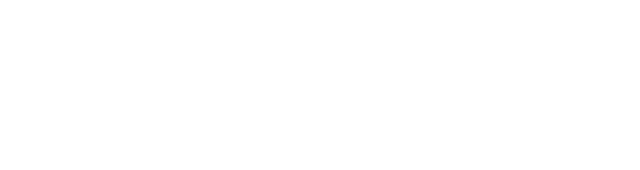
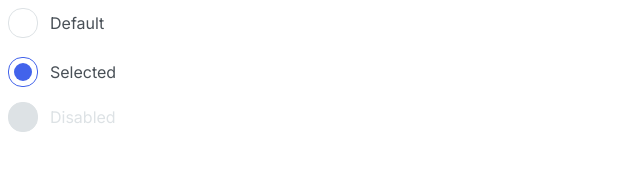
Before and after one commit to js-tasks-ru/htmlcss-20220519_mraleksej, a website: page 07-lection5/02-radio/index.html in a window 1280 px wide. Shown: the whole page, without its empty margins (0-640 px from the left). Drawn offline with Linux system fonts and the light colour scheme.

Commit message:
add 07-lection5-02-radio solution

```diff
--- a/07-lection5/02-radio/index.html
+++ b/07-lection5/02-radio/index.html
@@ -6,6 +6,40 @@
         <link rel="stylesheet" href="./radio.css">
     </head>
     <body>
-
+    <div class="page" style="display: flex; flex-direction: column; gap: 15px;">
+        <label for="radio-1" class="radio">
+            <input type="radio" class="radio__input" id="radio-1" name="radio-custom">
+            <div class="radio__state">
+                <div class="radio__content">
+                    <svg class="radio__icon" width="18" height="18" viewBox="0 0 18 18" fill="none" xmlns="http://www.w3.org/2000/svg">
+                        <rect width="18" height="18" rx="9" fill="#4263EB"/>
+                    </svg>
+                </div>
+                <div class="radio__title">Default</div>
+            </div>
+        </label>
+        <label for="radio-2" class="radio">
+            <input type="radio" class="radio__input" id="radio-2" name="radio-custom" checked>
+            <div class="radio__state">
+                <div class="radio__content">
+                    <svg class="radio__icon" width="18" height="18" viewBox="0 0 18 18" fill="none" xmlns="http://www.w3.org/2000/svg">
+                        <rect width="18" height="18" rx="9" fill="#4263EB"/>
+                    </svg>
+                </div>
+                <div class="radio__title">Selected</div>
+            </div>
+        </label>
+        <label for="radio-3" class="radio">
+            <input type="radio" class="radio__input" id="radio-3" name="radio-custom" disabled>
+            <div class="radio__state">
+                <div class="radio__content">
+                    <svg class="radio__icon" width="18" height="18" viewBox="0 0 18 18" fill="none" xmlns="http://www.w3.org/2000/svg">
+                        <rect width="18" height="18" rx="9" fill="#4263EB"/>
+                    </svg>
+                </div>
+                <div class="radio__title">Disabled</div>
+            </div>
+        </label>
+    </div>
     </body>
 </html>
--- a/07-lection5/02-radio/radio.css
+++ b/07-lection5/02-radio/radio.css
@@ -0,0 +1,65 @@
+.radio{
+    position: relative;
+}
+
+.radio__input{
+    position: absolute;
+    clip: rect(0,0,0,0)
+}
+
+.radio__state{
+    display: inline-flex;
+    align-items: center;
+    gap: 12px;
+}
+
+.radio__content{
+    width: 28px;
+    height: 28px;
+    background: #fff;
+    border: 1px solid #DDE2E5;
+    border-radius: 14px;
+    display: flex;
+    align-items: center;
+    justify-content: center;
+}
+
+.radio__icon{
+    display: none;
+}
+
+.radio__title{
+    font-family: 'Inter', sans-serif;
+    font-style: normal;
+    font-weight: 400;
+    font-size: 16px;
+    line-height: 24px;
+    color: #495057;
+}
+
+.radio__input:checked ~ .radio__state
+.radio__content{
+    border-color: #4263EB;
+}
+
+.radio__input:checked ~ .radio__state
+.radio__icon{
+    display: block;
+}
+
+
+.radio__input:focus ~ .radio__state
+.radio__title{
+    text-decoration: underline;
+}
+
+.radio__input:disabled ~ .radio__state
+.radio__title{
+    color: #DDE2E5;
+}
+
+.radio__input:disabled ~ .radio__state
+.radio__content{
+    background: #DDE2E5;
+    border-color:  #DDE2E5;
+}
```
